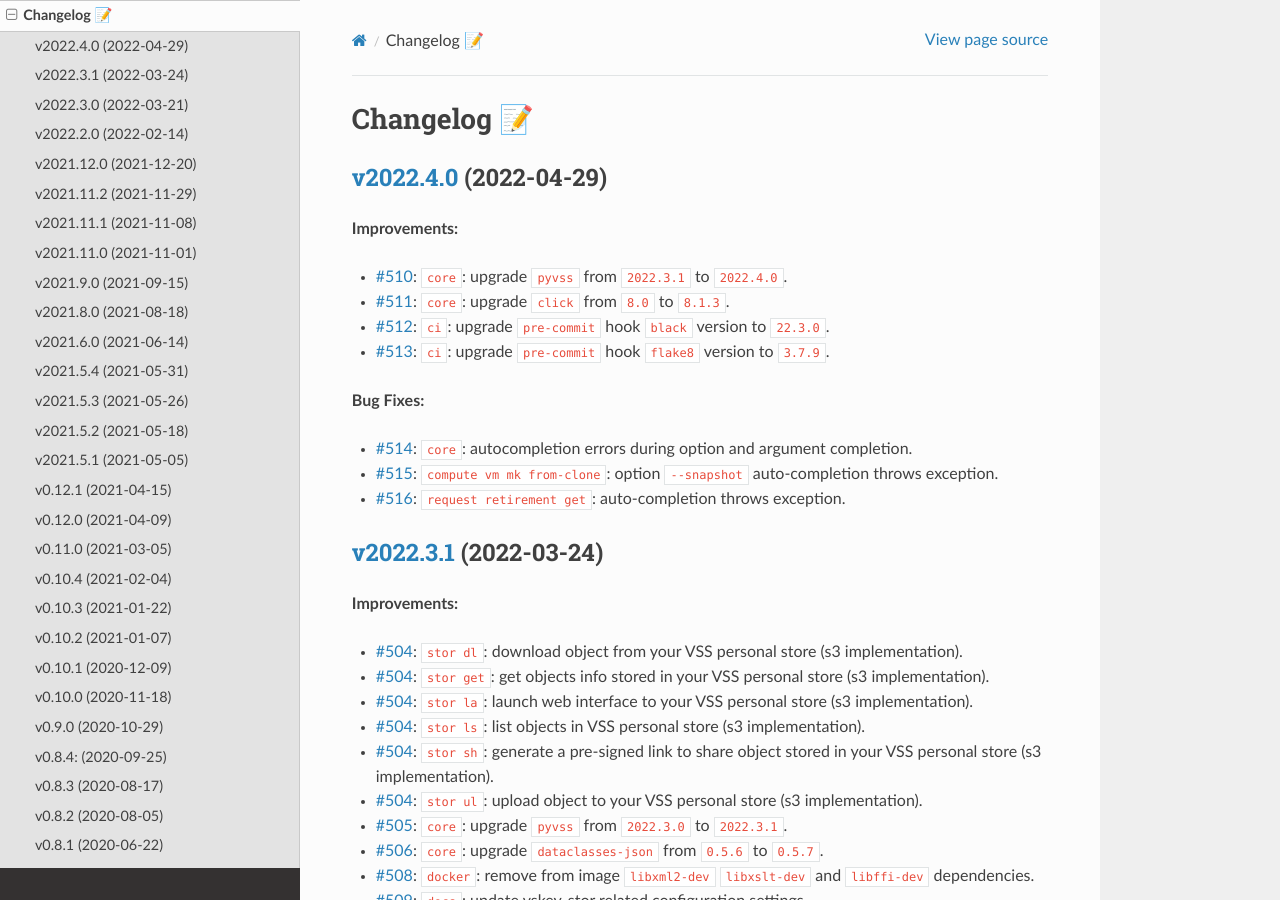
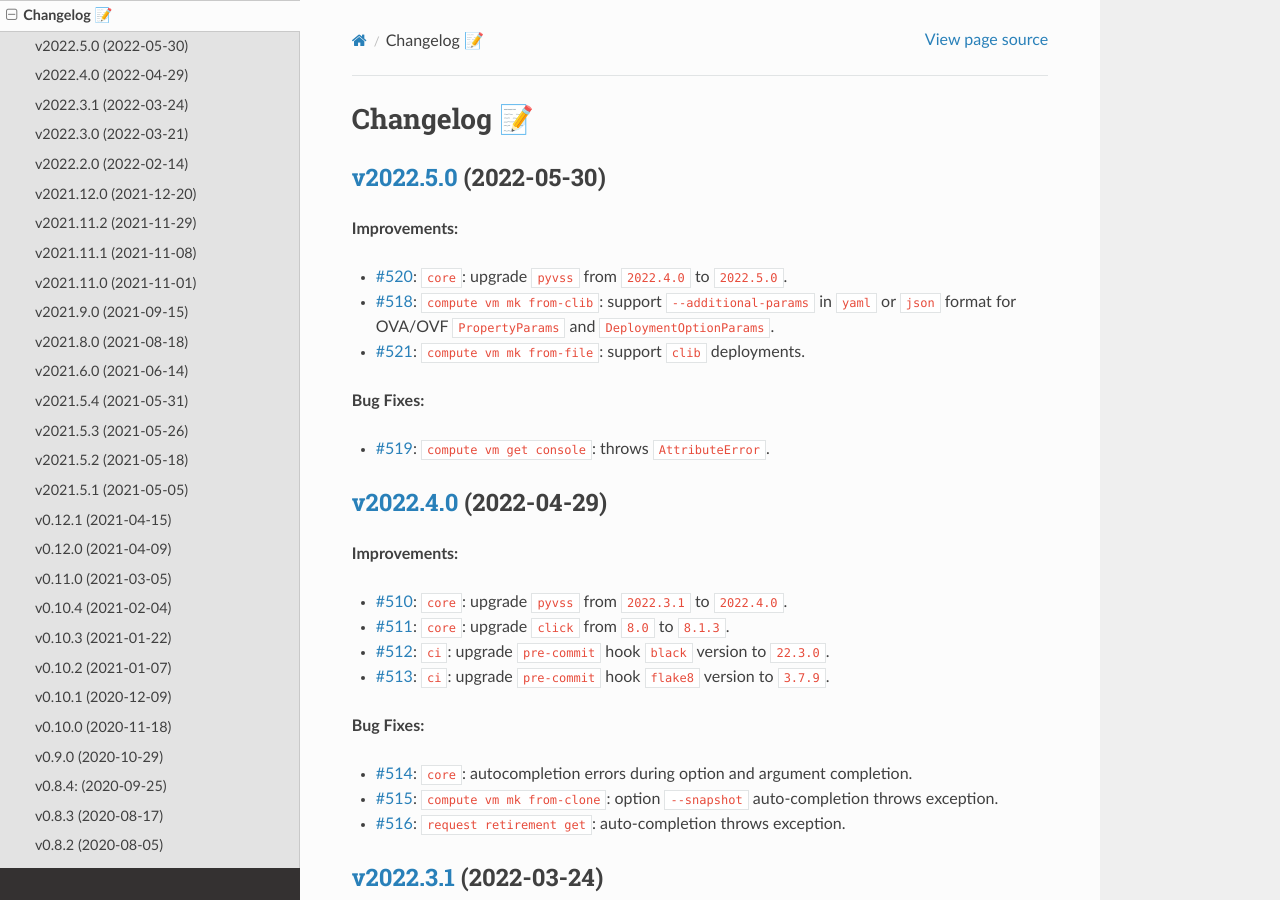
Before and after one commit to EIS-ITS/vss-cli, a Sphinx documentation site: the page built from docs/changelog.rst, in a window 1280 px wide and 900 px high. Built offline with Sphinx 7.4.7 and the Read the Docs theme 2.0.0, drawn with Linux system fonts in a browser that asks for light colours; the version number could not be read and is left out.

Commit message:
Issue #522: 🎉Version release v2022.5.0 - fixes #522

```diff
--- a/docs/changelog.rst
+++ b/docs/changelog.rst
@@ -1,5 +1,18 @@
 Changelog 📝
 ============
+
+`v2022.5.0 <https://gitlab-ee.eis.utoronto.ca/vss/vss-cli/tags/v2022.5.0>`_ (2022-05-30)
+----------------------------------------------------------------------------------------
+
+**Improvements:**
+
+- `#520 <https://gitlab-ee.eis.utoronto.ca/vss/vss-cli/issues/520>`_: ``core``: upgrade ``pyvss`` from ``2022.4.0`` to ``2022.5.0``.
+- `#518 <https://gitlab-ee.eis.utoronto.ca/vss/vss-cli/issues/518>`_: ``compute vm mk from-clib``: support ``--additional-params`` in ``yaml`` or ``json`` format for OVA/OVF ``PropertyParams`` and ``DeploymentOptionParams``.
+- `#521 <https://gitlab-ee.eis.utoronto.ca/vss/vss-cli/issues/521>`_: ``️compute vm mk from-file``: support ``clib`` deployments.
+
+**Bug Fixes:**
+
+- `#519 <https://gitlab-ee.eis.utoronto.ca/vss/vss-cli/issues/519>`_: ``compute vm get console``: throws ``AttributeError``.
 
 `v2022.4.0 <https://gitlab-ee.eis.utoronto.ca/vss/vss-cli/tags/v2022.4.0>`_ (2022-04-29)
 ---------------------------------------------------------------------------------------------
```
Also changed, not shown: CHANGELOG.md (+12 -0 lines), .bumpversion.cfg, 4 other files.
